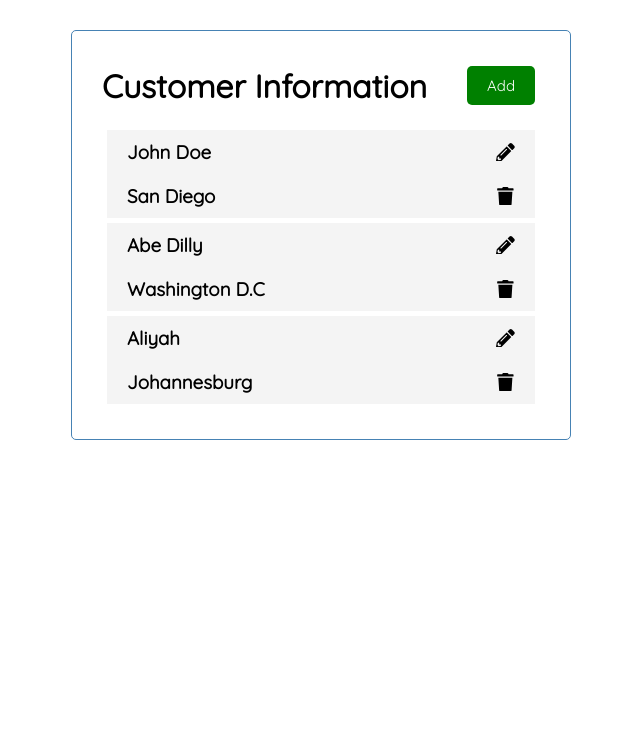
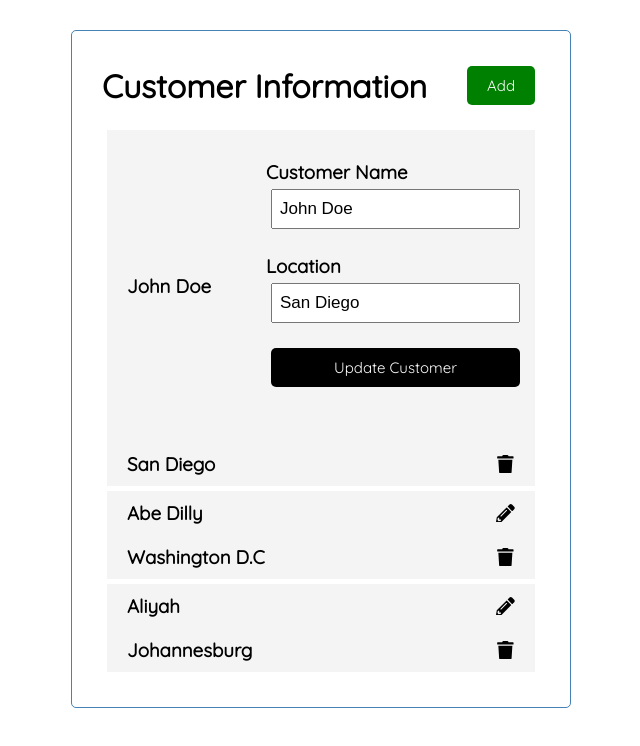
Before and after one commit to sharmimuk/react-customer-info, a React (Create React App) app: page / in a window 1280 px wide. Both pictures are taken after a click on the icon 824 px from the left and 152 px from the top of the page. Shown: the top 746 px of the page, without its empty margins (319-959 px from the left). Built offline with nearby package versions, Linux system fonts and the light colour scheme; data requests are answered from the project's data file.

Commit message:
Edit changes to populate values

```diff
--- a/src/components/Customer.js
+++ b/src/components/Customer.js
@@ -1,11 +1,24 @@
 import { FaPencilAlt, FaTrash } from "react-icons/fa";
+import EditCustomer from "./EditCustomer";
+import { useState } from "react";
 
 const Customer = ({ customer, onDelete }) => {
+  const [onEdit, setOnEdit] = useState(false);
+  const onPencilClick = () => {
+    setOnEdit(true);
+  };
+
   return (
     <div className="customer">
       <h3>
         {customer.CustomerName}
-        <FaPencilAlt style={{ cursor: "pointer", float: "right" }} />
+        {!onEdit && (
+          <FaPencilAlt
+            style={{ cursor: "pointer", float: "right" }}
+            onClick={onPencilClick}
+          />
+        )}
+        {onEdit && <EditCustomer customer={customer} />}
       </h3>
       <br />
       <h3>
--- /dev/null
+++ b/src/components/EditCustomer.js
@@ -0,0 +1,49 @@
+import { useState } from "react";
+
+const EditCustomer = (props) => {
+  const [CustomerName, setCustomerName] = useState(props.customer.CustomerName);
+  const [Location, setLocation] = useState(props.customer.Location);
+
+  const onSubmit = (e) => {
+    e.preventDefault();
+    if (!CustomerName) {
+      alert("Please add a customer Name");
+      return;
+    }
+
+    if (!Location) {
+      alert("Please add a customer location");
+      return;
+    }
+
+    // onAdd({ CustomerName, Location });
+    setCustomerName("");
+    setLocation("");
+  };
+
+  return (
+    <form className="add-form" onSubmit={onSubmit}>
+      <div className="form-control">
+        <label>Customer Name</label>
+        <input
+          type="text"
+          placeholder="Add Customer Name"
+          value={CustomerName}
+          onChange={(e) => setCustomerName(e.target.value)}
+        />
+      </div>
+      <div className="form-control">
+        <label>Location</label>
+        <input
+          type="text"
+          placeholder="Location"
+          value={Location}
+          onChange={(e) => setLocation(e.target.value)}
+        />
+      </div>
+      <input type="submit" value="Update Customer" className="btn btn-block" />
+    </form>
+  );
+};
+
+export default EditCustomer;
```
